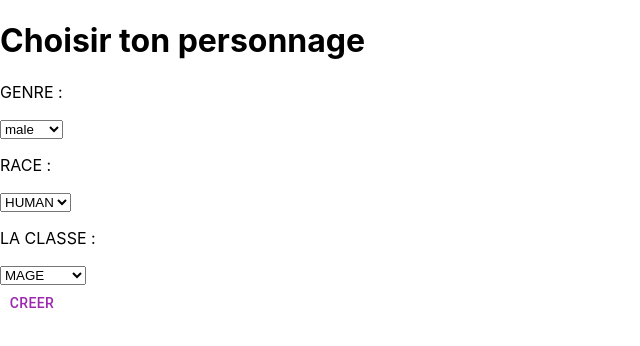
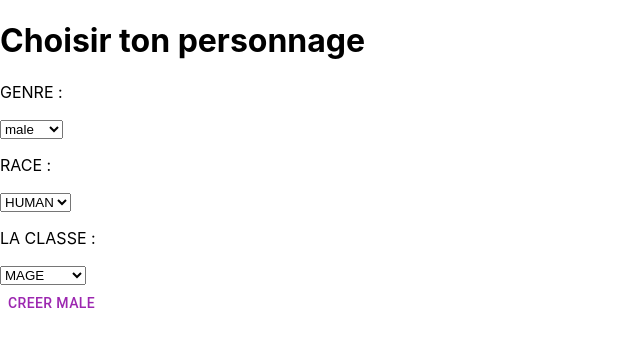
Before and after one commit to Carogd/MyAmazingProject, a Next.js app in the folder elodie-exo-react-next/: page / in a window 1280 px wide. Shown: the top 346 px of the page, without its empty margins (0-640 px from the left). Built offline with nearby package versions, Linux system fonts and the light colour scheme.

Commit message:
avancement ajout context

```diff
--- a/elodie-exo-react-next/components/UI/atoms/buttun.js
+++ /dev/null
@@ -1,19 +0,0 @@
-import React from "react";
-import { Button } from "@mui/material";
-import Link from "next/link";
-
-function Buttun() {
-  return (
-    <div className='Button-submit'>
-      <Button
-        type='submit'
-        color='secondary'
-        href='/custom-perso'
-      >
-        Creer
-      </Button>
-    </div>
-  );
-}
-
-export default Buttun;
--- /dev/null
+++ b/elodie-exo-react-next/components/UI/atoms/buttun.jsx
@@ -0,0 +1,18 @@
+import React from "react";
+import { Button } from "@mui/material";
+
+function Buttun({ valuesCustomPerso }) {
+  return (
+    <div className='Button-submit'>
+      <Button
+        type='submit'
+        color='secondary'
+        // href='/custom-perso'
+      >
+        Creer {valuesCustomPerso}
+      </Button>
+    </div>
+  );
+}
+
+export default Buttun;
--- /dev/null
+++ b/elodie-exo-react-next/components/UI/context/contextperso.jsx
@@ -0,0 +1,60 @@
+// import * as React from "react";
+
+// const CountContext = React.createContext();
+
+// function countReducer(state, action) {
+//   switch (action.type) {
+//     case "increment": {
+//       return { count: state.count + 1 };
+//     }
+//     case "decrement": {
+//       return { count: state.count - 1 };
+//     }
+//     default: {
+//       throw new Error(`Unhandled action type: ${action.type}`);
+//     }
+//   }
+// }
+
+// function CountProvider({ children }) {
+//   const [state, dispatch] = React.useReducer(countReducer, { count: 0 });
+//   // NOTE: you might need to memoize this value
+//   // Learn more in http://kcd.im/optimize-context
+//   const value = { state, dispatch };
+//   return (
+//     <CountContext.Provider value={{ test: 1 }}>
+//       {children}
+//     </CountContext.Provider>
+//   );
+// }
+
+// function useCount() {
+//   const context = React.useContext(CountContext);
+//   if (context === undefined) {
+//     throw new Error("useCount must be used within a CountProvider");
+//   }
+//   return context;
+// }
+
+// export { CountProvider, useCount };
+
+import { createContext, useState } from "react";
+
+const ContextPerso = createContext("");
+
+export function contextPersoProvider({ children }) {
+  // const [stateGender, setGender] = useState("male");
+  // const choseGender = () => {
+  //   setGender(stateGender);
+  // };
+  // const valuesCustomPerso = {
+  //   gender: stateGender,
+  // };
+  const value = { test1: "1" };
+  return (
+    // <ContextPerso.Provider value={{ valuesCustomPerso, choseGender }}>
+    <ContextPerso.Provider value={value}>{children}</ContextPerso.Provider>
+  );
+}
+
+export default ContextPerso;
--- a/elodie-exo-react-next/components/UI/molecules/dropdown.js
+++ /dev/null
@@ -1,78 +0,0 @@
-import React from "react";
-import Buttun from "../atoms/buttun";
-import { useRef } from "react";
-import { useState } from "react";
-
-const Dropdown = ({ genders, races, classes }) => {
-  const [stateGender, setGender] = useState("");
-  const genderRef = useRef();
-  const handleSubmitForm = (e) => {
-    e.preventDefault();
-    const genderValue = genderRef.current.value;
-    return genderValue;
-  };
-
-  return (
-    <>
-      <form onSubmit={handleSubmitForm}>
-        <p>GENRE :</p>
-        <select
-          name='custom-character'
-          id='custom-character'
-          ref={genderRef}
-          onChange={(e) => {
-            const selectedGender = e.target.value;
-            setGender(selectedGender);
-          }}
-        >
-          {genders.map((gender, i) => {
-            return (
-              <option
-                value={gender.gender}
-                key={i}
-              >
-                {gender.gender}
-              </option>
-            );
-          })}
-        </select>
-        <p>RACE : </p>
-        <select
-          name='custom-character'
-          id='custom-character'
-        >
-          {races.map((race, i) => {
-            return (
-              <option
-                value={race.type}
-                key={i}
-              >
-                {race.type}
-              </option>
-            );
-          })}
-        </select>
-        <p>LA CLASSE : </p>
-        <select
-          name='custom-character'
-          id='custom-character'
-        >
-          {classes.map((classe, i) => {
-            return (
-              <option
-                value={classe.availableRole}
-                key={i}
-              >
-                {classe.availableRole}
-              </option>
-            );
-          })}
-        </select>
-        <Buttun />
-      </form>
-      {/* {stateGender} */}
-    </>
-  );
-};
-
-export default Dropdown;
--- /dev/null
+++ b/elodie-exo-react-next/components/UI/molecules/dropdown.jsx
@@ -0,0 +1,105 @@
+import React from "react";
+import Buttun from "../atoms/buttun";
+import { useRef } from "react";
+import Newperso from "../template/newperso";
+import { useState, useContext } from "react";
+// import { useCount } from "../context/contextperso";
+import ContextPerso from "../context/contextperso";
+
+const Dropdown = ({ races, role, genders }) => {
+  // const count = useCount();
+  // console.log("count", count);;
+  const { test1 } = useContext(ContextPerso);
+  console.log("test1", test1);
+  const genderRef = useRef();
+  const handleSubmitForm = (e) => {
+    e.preventDefault();
+    const genderValue = genderRef.current.value;
+    return genderValue;
+  };
+  const [stateGender, setGender] = useState("male");
+  // const choseGender = () => {
+  //   setGender(stateGender);
+  // };
+  const valuesCustomPerso = {
+    gender: stateGender,
+  };
+
+  return (
+    <>
+      <form
+        onSubmit={handleSubmitForm}
+        onClick={() => {
+          console.log(valuesCustomPerso);
+          return valuesCustomPerso;
+          // const finalState = valuesCustomPerso;
+          // console.log("valuesCustomPerso 2", finalState);
+          // return finalState;
+        }}
+      >
+        <p>GENRE :</p>
+        {/* <p>{test}</p> */}
+        <select
+          name='custom-character'
+          id='custom-character'
+          ref={genderRef}
+          // onChange={(e) => {
+          //   const selectedGender = e.target.value;
+          //   setGender(selectedGender);
+          // }}
+          onChange={(e) => {
+            const selectedGender = e.target.value;
+            setGender(selectedGender);
+          }}
+        >
+          {genders.map((gender, i) => {
+            return (
+              <option
+                value={gender.gender}
+                key={i}
+              >
+                {gender.gender}
+              </option>
+            );
+          })}
+        </select>
+        <p>RACE : </p>
+        <select
+          name='custom-character'
+          id='custom-character'
+        >
+          {races.map((race, i) => {
+            return (
+              <option
+                value={race.type}
+                key={i}
+              >
+                {race.type}
+              </option>
+            );
+          })}
+        </select>
+        <p>LA CLASSE : </p>
+        <select
+          name='custom-character'
+          id='custom-character'
+        >
+          {role.map((role, i) => {
+            return (
+              <option
+                value={role.availableRole}
+                key={i}
+              >
+                {role.availableRole}
+              </option>
+            );
+          })}
+        </select>
+        <Buttun valuesCustomPerso={valuesCustomPerso.gender} />
+        {/* <Newperso valuesCustomPerso={valuesCustomPerso.gender} /> */}
+      </form>
+    </>
+  );
+};
+
+export default Dropdown;
--- /dev/null
+++ b/elodie-exo-react-next/components/UI/template/newperso.jsx
@@ -0,0 +1,12 @@
+import React from "react";
+
+const Newperso = () => {
+  return (
+    <>
+      <div>GENRE : </div>
+      <div>Classe :</div>
+    </>
+  );
+};
+
+export default Newperso;
--- a/elodie-exo-react-next/pages/_app.js
+++ b/elodie-exo-react-next/pages/_app.js
@@ -1,7 +1,12 @@
-import '../styles/globals.css'
+import "../styles/globals.css";
+import contextPersoProvider from "../components/UI/context/contextperso";
 
 function MyApp({ Component, pageProps }) {
-  return <Component {...pageProps} />
+  return (
+    <contextPersoProvider>
+      <Component {...pageProps} />
+    </contextPersoProvider>
+  );
 }
 
-export default MyApp
+export default MyApp;
--- a/elodie-exo-react-next/pages/index.js
+++ b/elodie-exo-react-next/pages/index.js
@@ -5,11 +5,11 @@ import Dropdown from "../components/UI/molecules/dropdown";
 import Genders from "../pages/mock/gender.json";
 import Races from "../pages/mock/races.json";
 import Classes from "../pages/mock/classes.json";
-import { createContext } from "react";
+import { useState, useContext } from "react";
+import { ContextPerso } from "../components/UI/context/contextPerso";
 
-export const contextPerso = createContext(null);
 export default function Home() {
-  // const [stateGender, setGender] = useState(Genders);
+  // const { stateGender, setGender } = useContext(ContextPerso);
 
   return (
     <>
@@ -24,19 +24,18 @@ export default function Home() {
           href='/favicon.ico'
         />
       </Head>
-
-      {/* <contextPerso.Provider value={(stateGender, setGender)}> */}
+      {/* <ContextPerso> */}
       <h1>Choisir ton personnage</h1>
       <div>
         <Dropdown
-          // genders={stateGender}
+          // setGender={setGender}
+          // stateGender={stateGender}
+          races={Races}
+          role={Classes}
           genders={Genders}
-          races={Races}
-          classes={Classes}
         />
-        {/* {console.log("Test 2", Genders)} */}
       </div>
-      {/* </contextPerso.Provider> */}
+      {/* </ContextPerso> */}
     </>
   );
 }
```
Also changed, not shown: elodie-exo-react-next/pages/custom-perso.js (+2 -7 lines), 2 other files (tests, documents, lock files or other folders).
